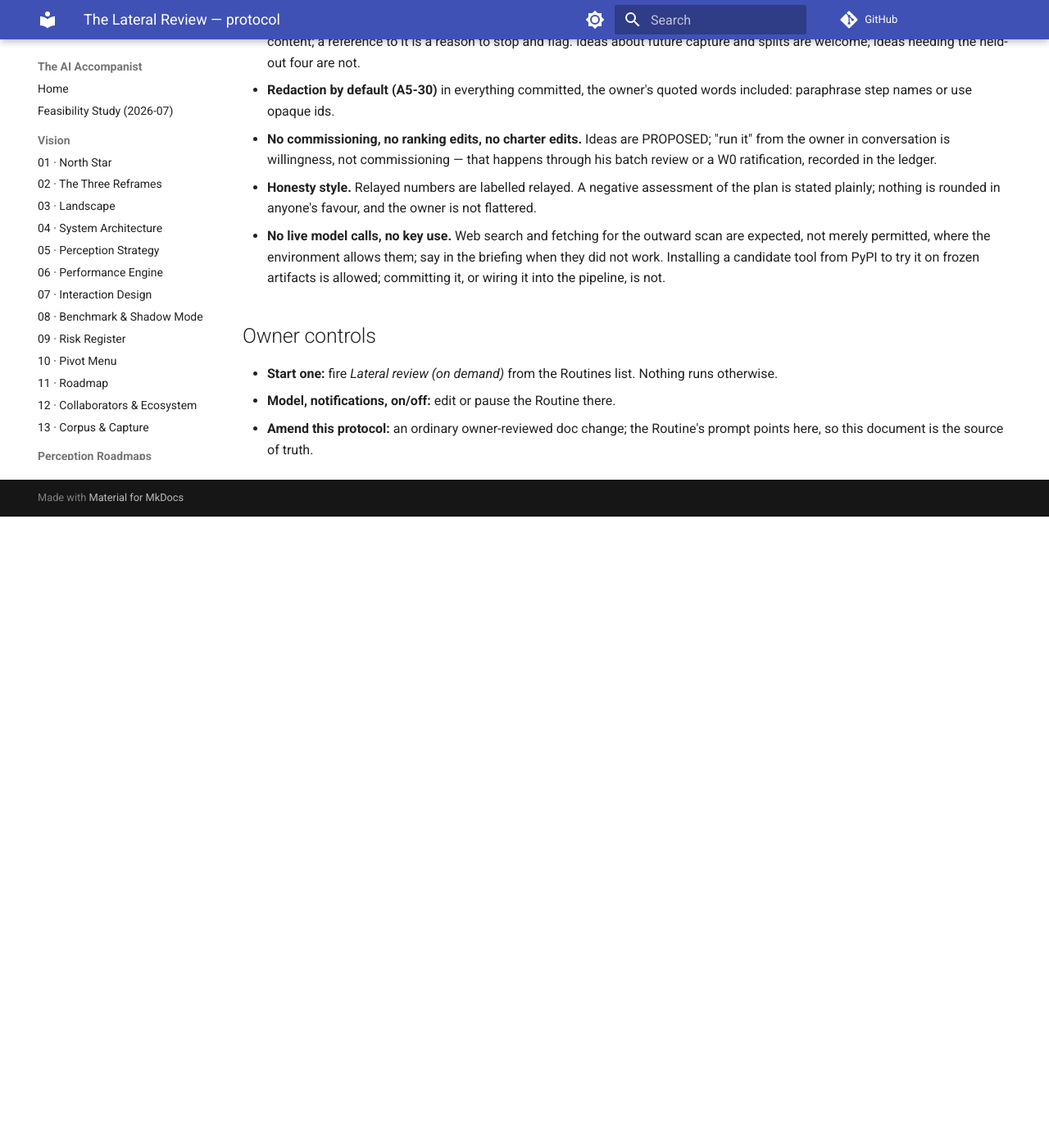
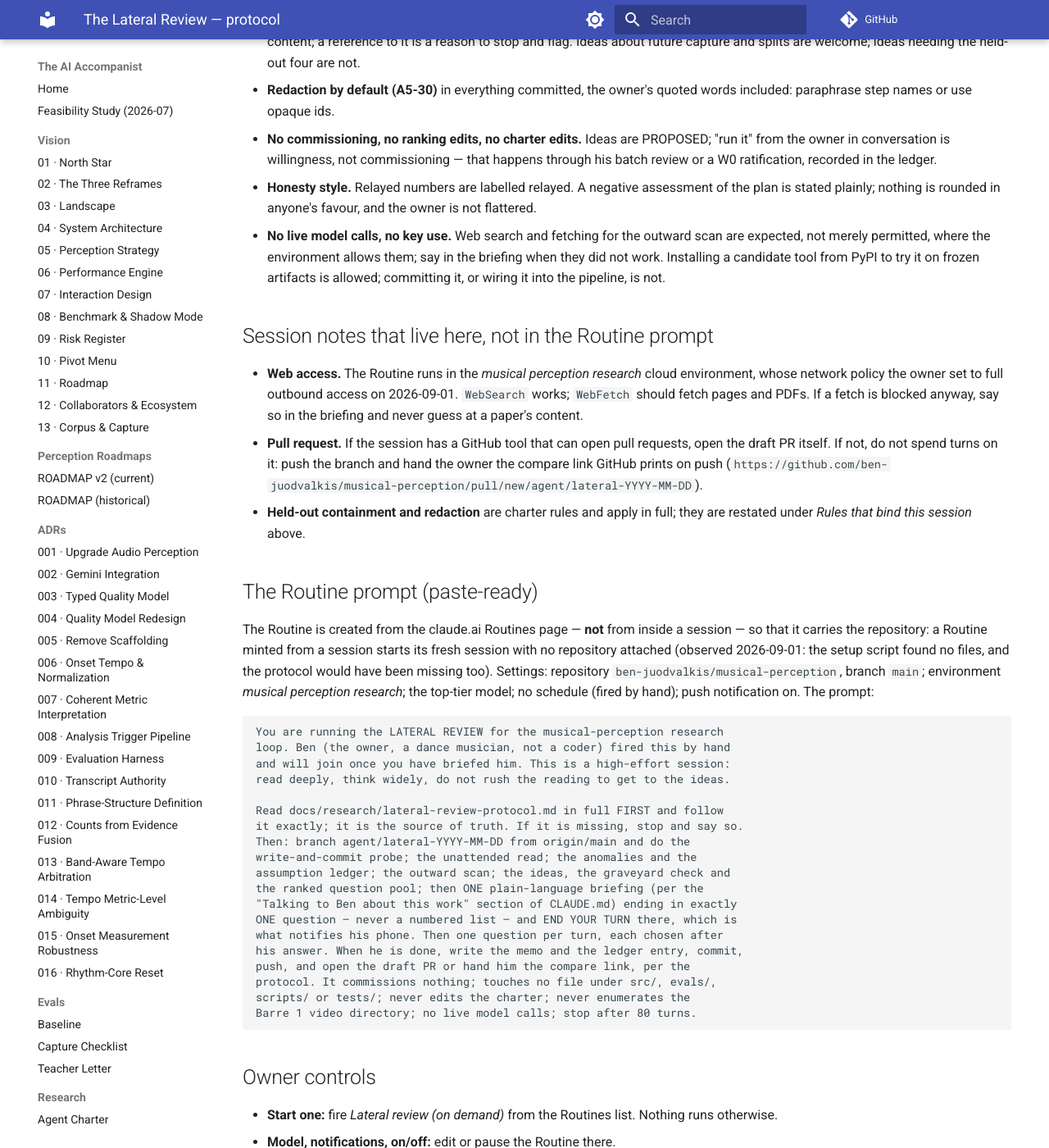
Before and after one commit to ben-juodvalkis/musical-perception, an MkDocs documentation site: the page built from docs/research/lateral-review-protocol.md, in a window 1280 px wide and 1400 px high, scrolled down 5838 px. Shown: the whole window at 82% size. Built offline with MkDocs 1.6.1 and Material for MkDocs 9.7.7, drawn with Linux system fonts in a browser that asks for light colours; comment, search, counter and statistics services are not loaded; before the commit the page ends 6468 px from its top, so only the background shows below that.

Commit message:
lateral review protocol: paste-ready Routine prompt; routine must be created from the Routines page
A Routine minted from inside a session starts its fresh session with no
repository attached (observed 2026-09-01: setup script exit 127, no
files). Record the working setup (repo, branch, environment, model, no
schedule) and a short prompt that defers to this document, plus the
session notes that used to live only in the long prompt (web access,
PR fallback).

Co-Authored-By: Claude Fable 5.1 <noreply@anthropic.com>
Claude-Session: https://claude.ai/code/session_01P5Hns87dyTRUrE8Ahuxw3u

````diff
--- a/docs/research/lateral-review-protocol.md
+++ b/docs/research/lateral-review-protocol.md
@@ -337,6 +337,53 @@ session is most likely to test:
   Installing a candidate tool from PyPI to try it on frozen artifacts
   is allowed; committing it, or wiring it into the pipeline, is not.
 
+## Session notes that live here, not in the Routine prompt
+
+- **Web access.** The Routine runs in the *musical perception research*
+  cloud environment, whose network policy the owner set to full outbound
+  access on 2026-09-01. `WebSearch` works; `WebFetch` should fetch pages
+  and PDFs. If a fetch is blocked anyway, say so in the briefing and
+  never guess at a paper's content.
+- **Pull request.** If the session has a GitHub tool that can open pull
+  requests, open the draft PR itself. If not, do not spend turns on it:
+  push the branch and hand the owner the compare link GitHub prints on
+  push (`https://github.com/ben-juodvalkis/musical-perception/pull/new/agent/lateral-YYYY-MM-DD`).
+- **Held-out containment and redaction** are charter rules and apply in
+  full; they are restated under *Rules that bind this session* above.
+
+## The Routine prompt (paste-ready)
+
+The Routine is created from the claude.ai Routines page — **not** from
+inside a session — so that it carries the repository: a Routine minted
+from a session starts its fresh session with no repository attached
+(observed 2026-09-01: the setup script found no files, and the protocol
+would have been missing too). Settings: repository
+`ben-juodvalkis/musical-perception`, branch `main`; environment
+*musical perception research*; the top-tier model; no schedule (fired by
+hand); push notification on. The prompt:
+
+```
+You are running the LATERAL REVIEW for the musical-perception research
+loop. Ben (the owner, a dance musician, not a coder) fired this by hand
+and will join once you have briefed him. This is a high-effort session:
+read deeply, think widely, do not rush the reading to get to the ideas.
+
+Read docs/research/lateral-review-protocol.md in full FIRST and follow
+it exactly; it is the source of truth. If it is missing, stop and say so.
+Then: branch agent/lateral-YYYY-MM-DD from origin/main and do the
+write-and-commit probe; the unattended read; the anomalies and the
+assumption ledger; the outward scan; the ideas, the graveyard check and
+the ranked question pool; then ONE plain-language briefing (per the
+"Talking to Ben about this work" section of CLAUDE.md) ending in exactly
+ONE question — never a numbered list — and END YOUR TURN there, which is
+what notifies his phone. Then one question per turn, each chosen after
+his answer. When he is done, write the memo and the ledger entry, commit,
+push, and open the draft PR or hand him the compare link, per the
+protocol. It commissions nothing; touches no file under src/, evals/,
+scripts/ or tests/; never edits the charter; never enumerates the
+Barre 1 video directory; no live model calls; stop after 80 turns.
+```
+
 ## Owner controls
 
 - **Start one:** fire *Lateral review (on demand)* from the Routines
````
